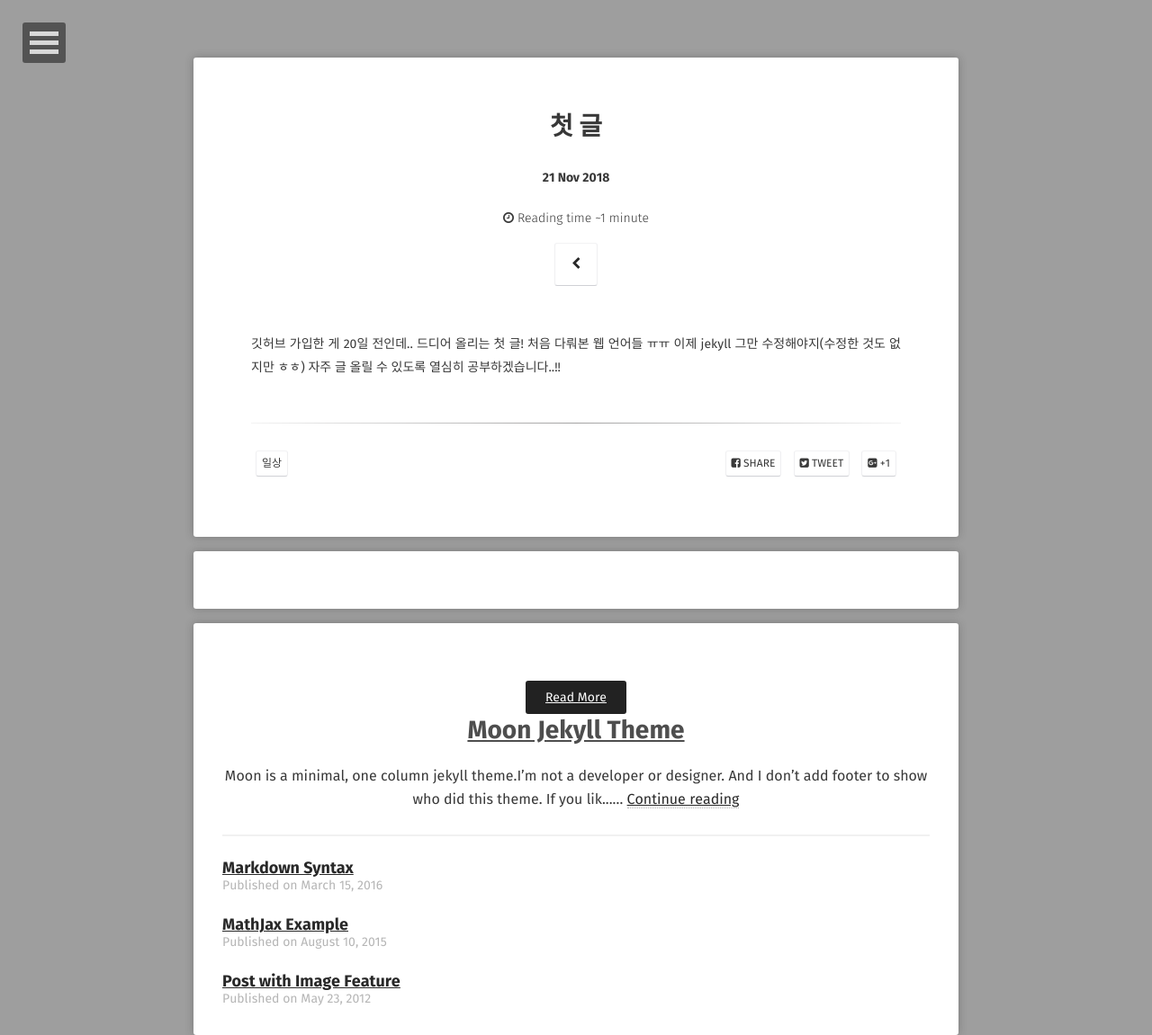
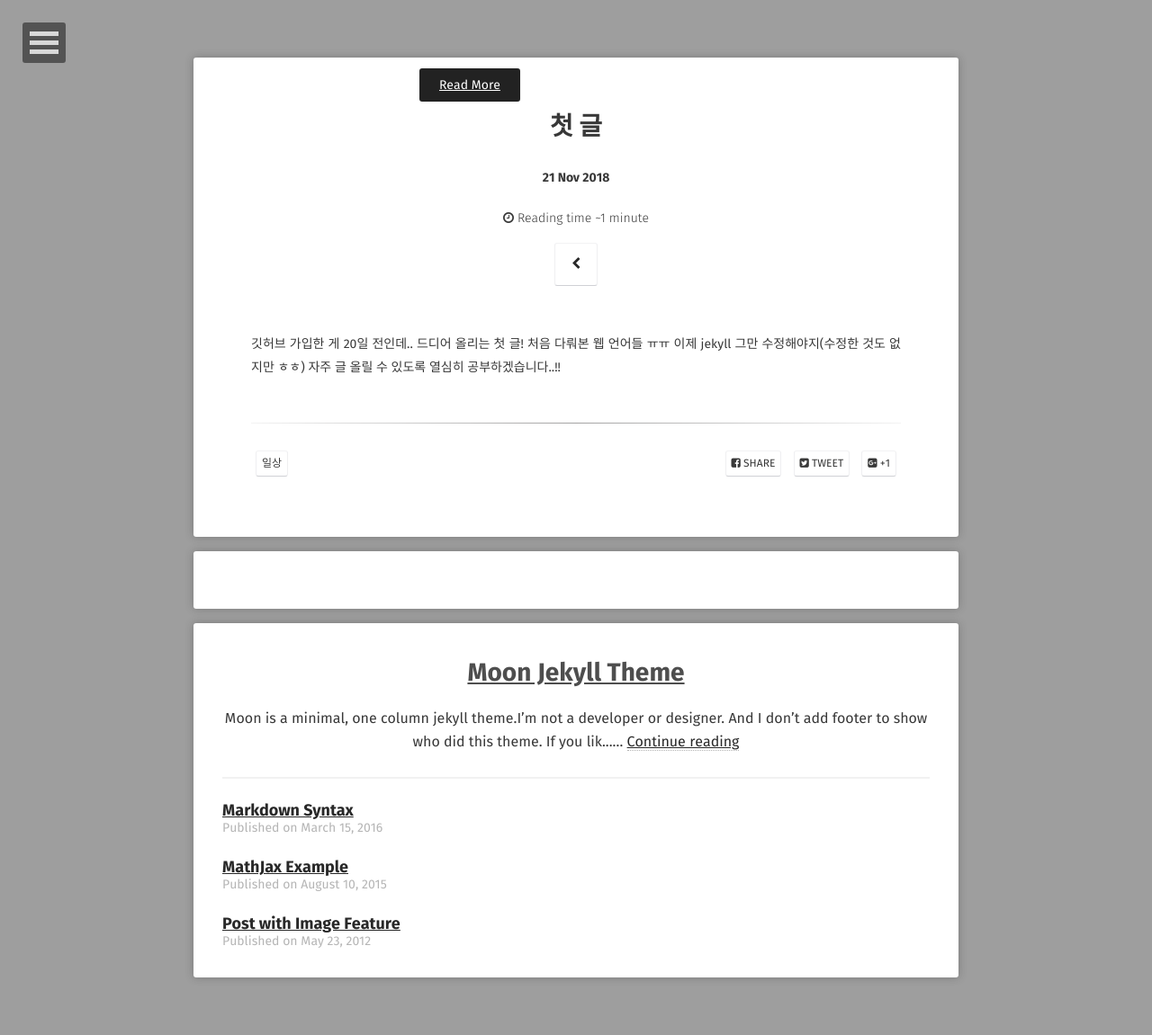
Before and after one commit to incheony/incheony.github.io, a Jekyll site: the page built from _posts/2018-11-21-first_post.md, in a window 1280 px wide. Shown: the whole page at 90% size. Built offline with Jekyll 4.4.1, drawn with Linux system fonts in a browser that asks for light colours; some web fonts are replaced; comment, search, counter and statistics services are not loaded; after the commit the page ends 1087 px from its top, so only the background shows below that.

Commit message:
Update site.scss

```diff
--- a/_sass/site.scss
+++ b/_sass/site.scss
@@ -176,7 +176,9 @@ body {
 	padding-left: 15px;
 	@include center-block();
 	height: 35px;
-	a {
+    position: absolute;
+	top: -20px;
+    a {
 		@extend .btn1;
 	}
 	@media #{$small} {
```
